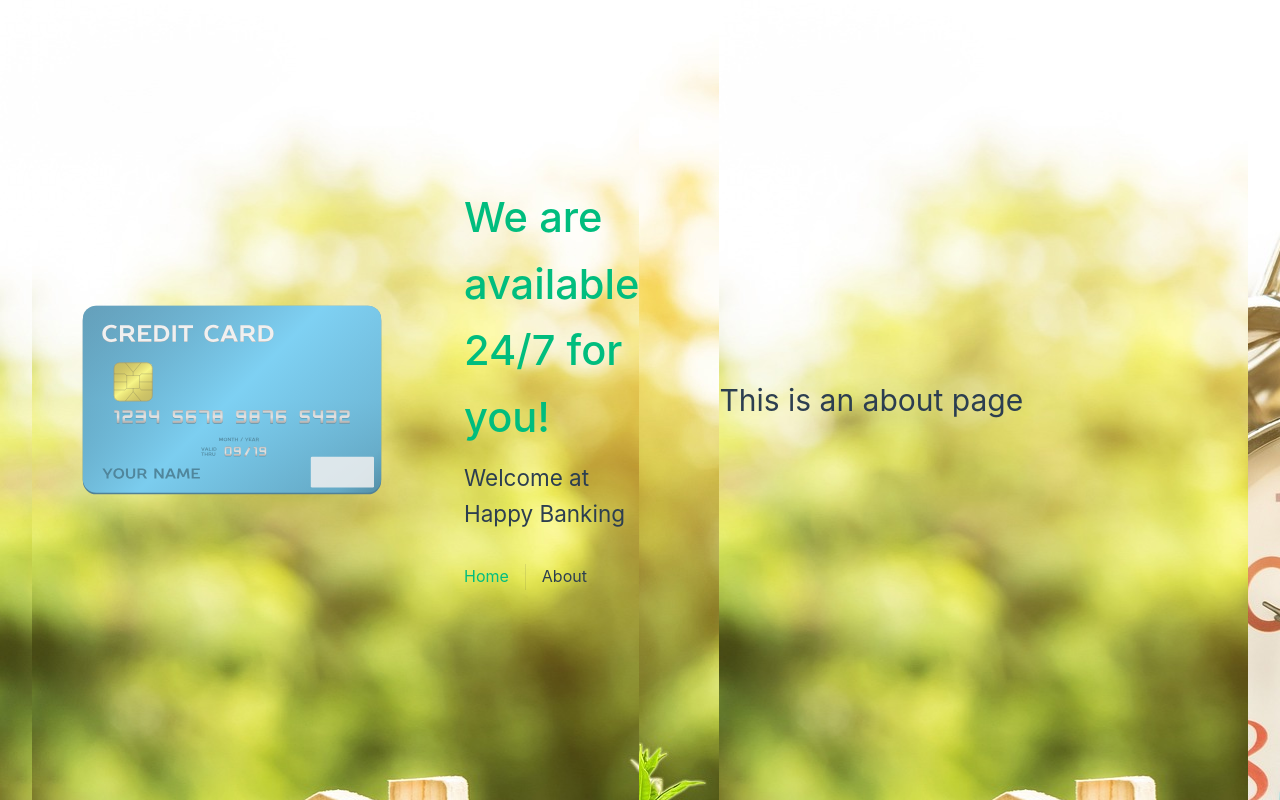
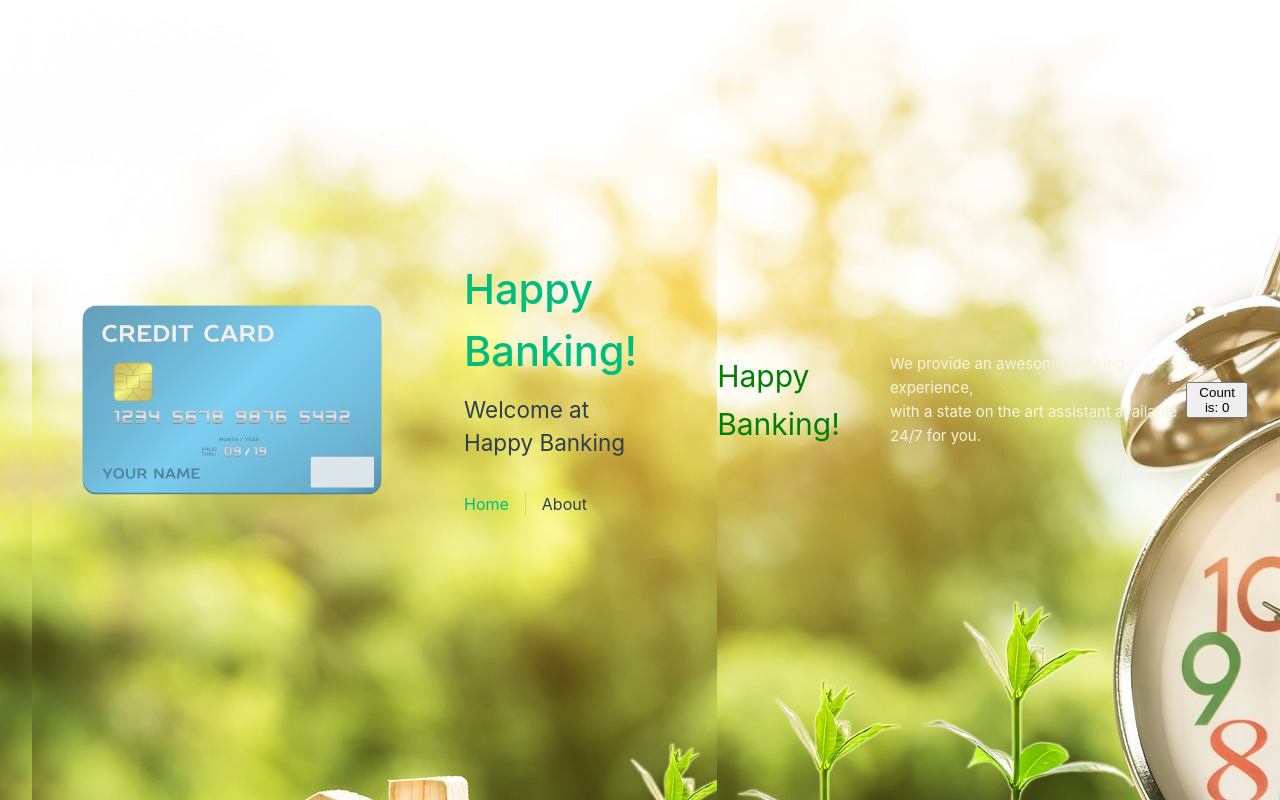
Before and after one commit to thomassuedbroecker/vue-simple-webapp, a Vue app in the folder SimpleWebApp/: page /about in a window 1280 px wide. Built offline with nearby package versions, Linux system fonts and the light colour scheme.

Commit message:
some style updates

```diff
--- a/SimpleWebApp/index.html
+++ b/SimpleWebApp/index.html
@@ -2,12 +2,12 @@
 <html lang="en">
   <head>
     <meta charset="UTF-8">
-    <link rel="icon" href="/favicon.ico">
+    <link rel="icon" href="/cash.ico">
     <meta name="viewport" content="width=device-width, initial-scale=1.0">
     <!-- used as 'environment' variables, when we going to deploy to OpenShift-->
     <script src="env-config.js" type="text/javascript"></script>
     <!-- used as 'environment' variables, when we going to deploy to OpenShift-->
-    <title>Simple WebApp</title>
+    <title>Happy Banking</title>
   </head>
   <body>
     <noscript>
--- a/SimpleWebApp/src/App.vue
+++ b/SimpleWebApp/src/App.vue
@@ -4,9 +4,8 @@ import HelloWorld from "./components/HelloWorld.vue";
 </script>
 
 <template>
-
+  <body>
     <header>
-      <body>
       <img
         alt="Bank logo"
         class="logo"
@@ -16,16 +15,16 @@ import HelloWorld from "./components/HelloWorld.vue";
       />
 
       <div class="wrapper">
-        <HelloWorld msg="We are available 24/7 for you!" />
+        <HelloWorld msg="Happy Banking!" />
 
         <nav>
           <RouterLink to="/">Home</RouterLink>
           <RouterLink to="/about">About</RouterLink>
         </nav>
       </div>
-      </body>
+
     </header>
-
+  </body>
   <RouterView />
 </template>
 
--- a/SimpleWebApp/src/components/WelcomeItem.vue
+++ b/SimpleWebApp/src/components/WelcomeItem.vue
@@ -4,9 +4,9 @@
       <slot name="icon"></slot>
     </i>
     <div class="details">
-      <h3>
+      <h2>
         <slot name="heading"></slot>
-      </h3>
+      </h2>
       <slot></slot>
     </div>
   </div>
--- a/SimpleWebApp/src/views/AboutView.vue
+++ b/SimpleWebApp/src/views/AboutView.vue
@@ -1,10 +1,40 @@
 <template>
-  <body>
     <div class="about">
-      <b><h1>This is an about page</h1></b>
+      <div>
+       <b><h1 style="color:#008000">Happy Banking!</h1></b>
+      </div>
+      <div>
+       <strong style="color:#f5f5dc">We provide an awesome banking experience,<br>
+         with a state on the art assistant available 24/7 for you.</strong>
+      </div>
+      <div>
+        <button @click="count++">
+          Count is: {{ count }}
+        </button>
+      </div>
     </div>
-  </body>
 </template>
+
+<script>
+
+export default {
+  // Properties returned from data() become reactive state
+  // and will be exposed on `this`.
+  data() {
+    return {
+      count: 0,
+      }
+  },
+
+  // Methods are functions that mutate state and trigger updates.
+  // They can be bound as event listeners in templates.
+  methods: {
+    increment() {
+      this.count++
+    }
+  },
+}
+</script>
 
 <style>
 @media (min-width: 1024px) {
```
Also changed, not shown: 2 other files (tests, documents, lock files or other folders).
